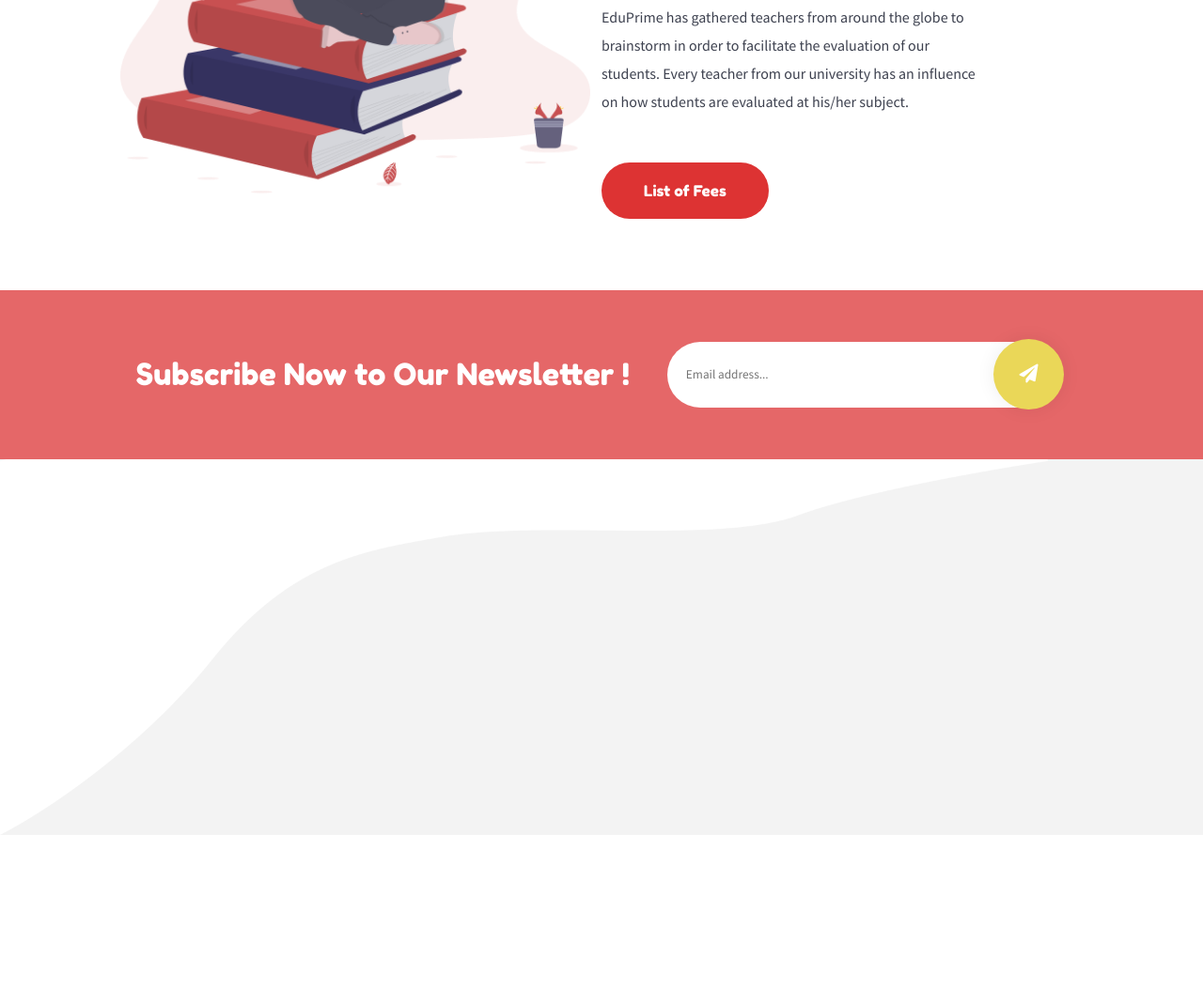
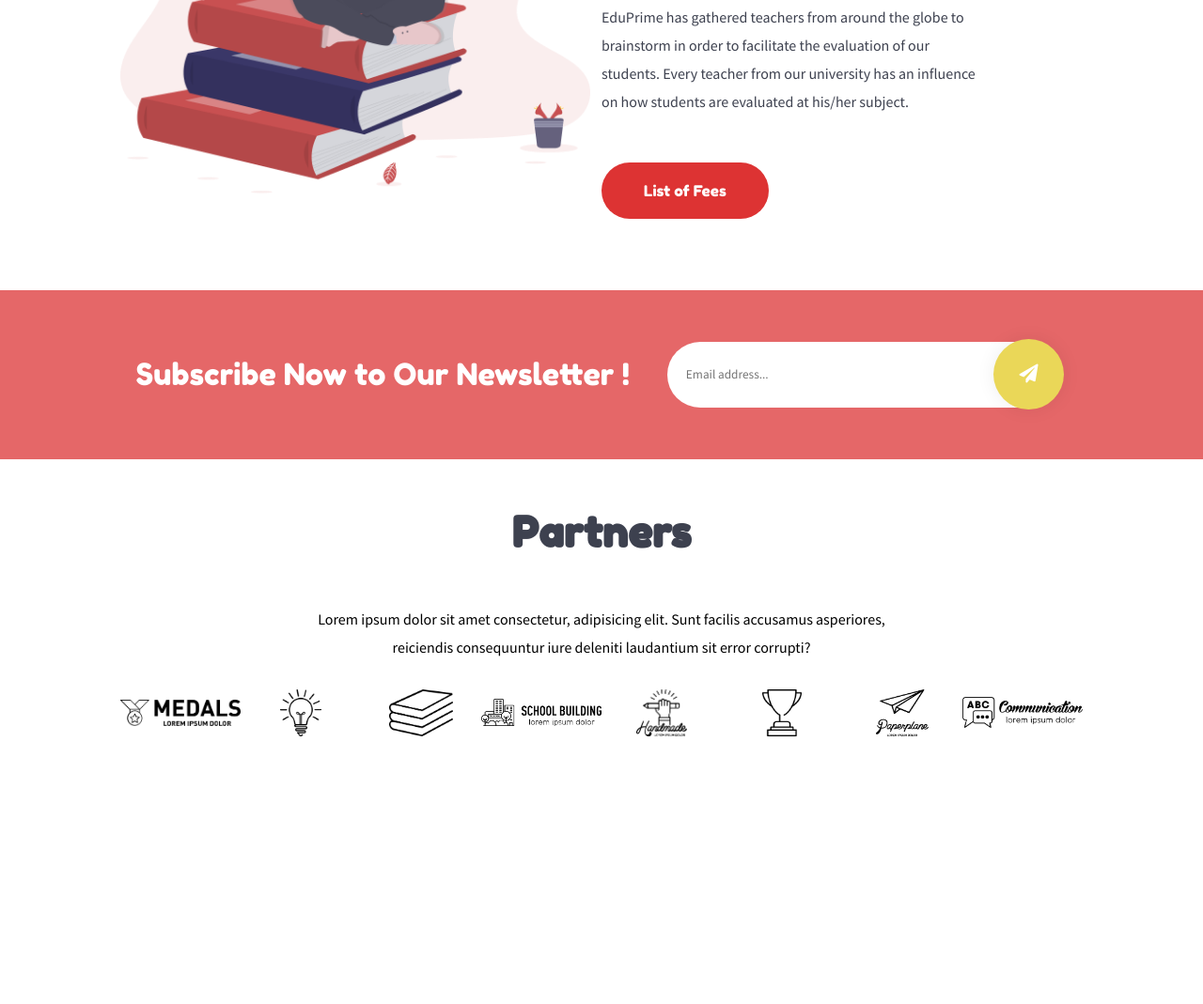
Before and after one commit to RaffaeleMorlando/proj-html-vuejs, a website: page index.html in a window 1280 px wide. Shown: the part 5275-6344 px from the top of the page at 94% size. Before the commit the page ends 6164 px from the top, so only its background shows below. Drawn offline with nearby package versions, Linux system fonts and the light colour scheme.

Commit message:
completed partners

```diff
--- a/index.html
+++ b/index.html
@@ -260,7 +260,14 @@
             </section>
 
             <section class="partners">
+                <h1>Partners</h1>
+                <p>Lorem ipsum dolor sit amet consectetur, adipisicing elit. Sunt facilis accusamus asperiores, reiciendis consequuntur iure deleniti laudantium sit error corrupti?</p>
+                <div class="partners-logo-container">
+                    <div v-for="logo in partnersLogos" class="logo-partner">
+                        <img  :src="logo" alt="">
+                    </div>
 
+                </div>
             </section>
         </main>
 
--- a/js/main.js
+++ b/js/main.js
@@ -79,8 +79,17 @@ const app = new Vue(
           'teacher': 'James Colins',
           'price': 'Free'
         }
+      ],
+      partnersLogos: [
+        'img/partner-2.png',
+        'img/partner-3.png',
+        'img/partner-4.png',
+        'img/partner-5.png',
+        'img/partner-6.png',
+        'img/partner-8.png',
+        'img/partner-1.png',
+        'img/partner-7.png'
       ]
-
     }
   }
 );
--- a/src/partials/_main.scss
+++ b/src/partials/_main.scss
@@ -679,10 +679,42 @@ main {
     .partners {
         width: 100%;
         height: 580px;
-        height: 400px;
-        background-color: rgba(211, 211, 211, 0.276);
-        background-image: url('../../img/background-wave3.png');
-        background-size: cover;
-        background-repeat: no-repeat;
+        // background-color: rgba(211, 211, 211, 0.276);
+        // background-image: url('../../img/background-wave3.png');
+        // background-size:auto;
+        // background-repeat: no-repeat;
+        // background-position: center bottom;
+
+        h1 {
+            padding: 50px 0;
+            text-align: center;
+            font-size: $fontSizeH1;
+            font-family: $fredokaFamily;
+            color: $colorH1;
+        }
+        p {
+            width: 50%;
+            margin: auto;
+            text-align: center;
+            line-height: 30px;
+            font-family: $sourceSansProFamily;
+            margin-bottom: 30px;
+        }
+        .partners-logo-container {
+            width: 80%;
+            height: 50px;
+            margin: auto;
+           .logo-partner {
+               display: inline-block;
+               width: calc(100% / 8);
+               height: 100%;
+               img {
+                   width: 100%;
+                   height: 100%;
+                   object-fit: contain;
+                   object-position: center;
+               }
+           }
+        }
     }
 }
```
Also changed, not shown: css/app.css.
